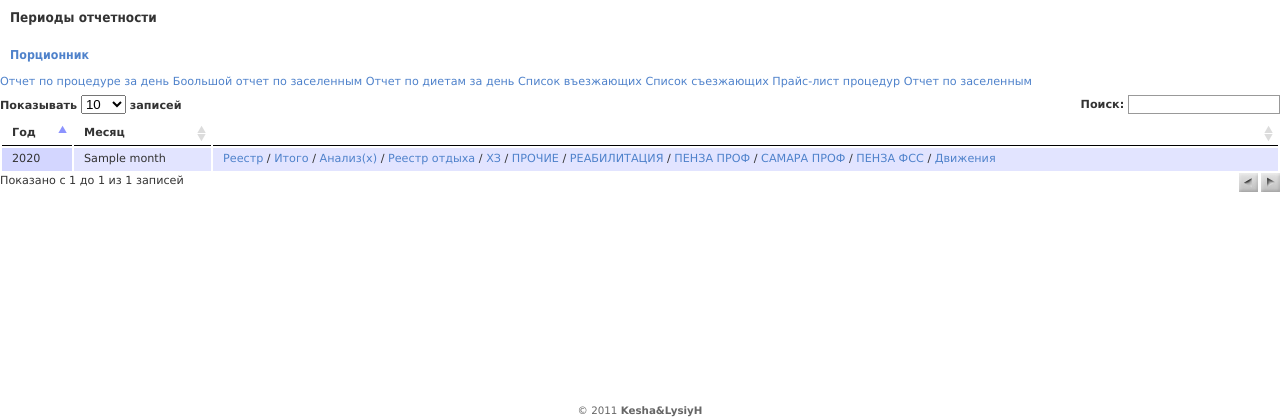
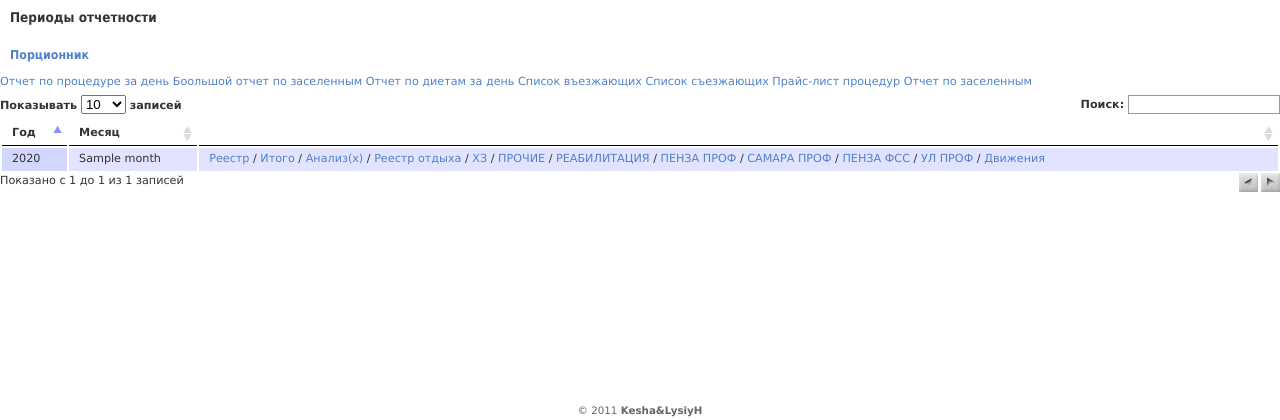
Before and after one commit to Ratmir15/hz, a Django app: template mysite/templates/pansionat/reports.html in a window 1280 px wide. Shown: the part 98-518 px from the top of the page. Run offline with Django 3.2, Linux system fonts and the light colour scheme; the template is opened without the code that fills it: most values are stand-ins (such as "Sample title", 1, 10 or a date in 2020).

Commit message:
ulyanovsk ui

```diff
--- a/mysite/templates/pansionat/reports.html
+++ b/mysite/templates/pansionat/reports.html
@@ -64,6 +64,7 @@
                     <a href="/mov/{{ t.year }}/{{ t.month }}/4/">ПЕНЗА ПРОФ</a>&nbsp;/
                     <a href="/mov/{{ t.year }}/{{ t.month }}/5/">САМАРА ПРОФ</a>&nbsp;/
                     <a href="/mov/{{ t.year }}/{{ t.month }}/6/">ПЕНЗА ФСС</a>&nbsp;/
+                    <a href="/mov/{{ t.year }}/{{ t.month }}/7/">УЛ ПРОФ</a>&nbsp;/
                     <a href="/moves/{{ t.year }}/{{ t.month }}/">Движения</a>
                     </td>
                 </tr>
```
